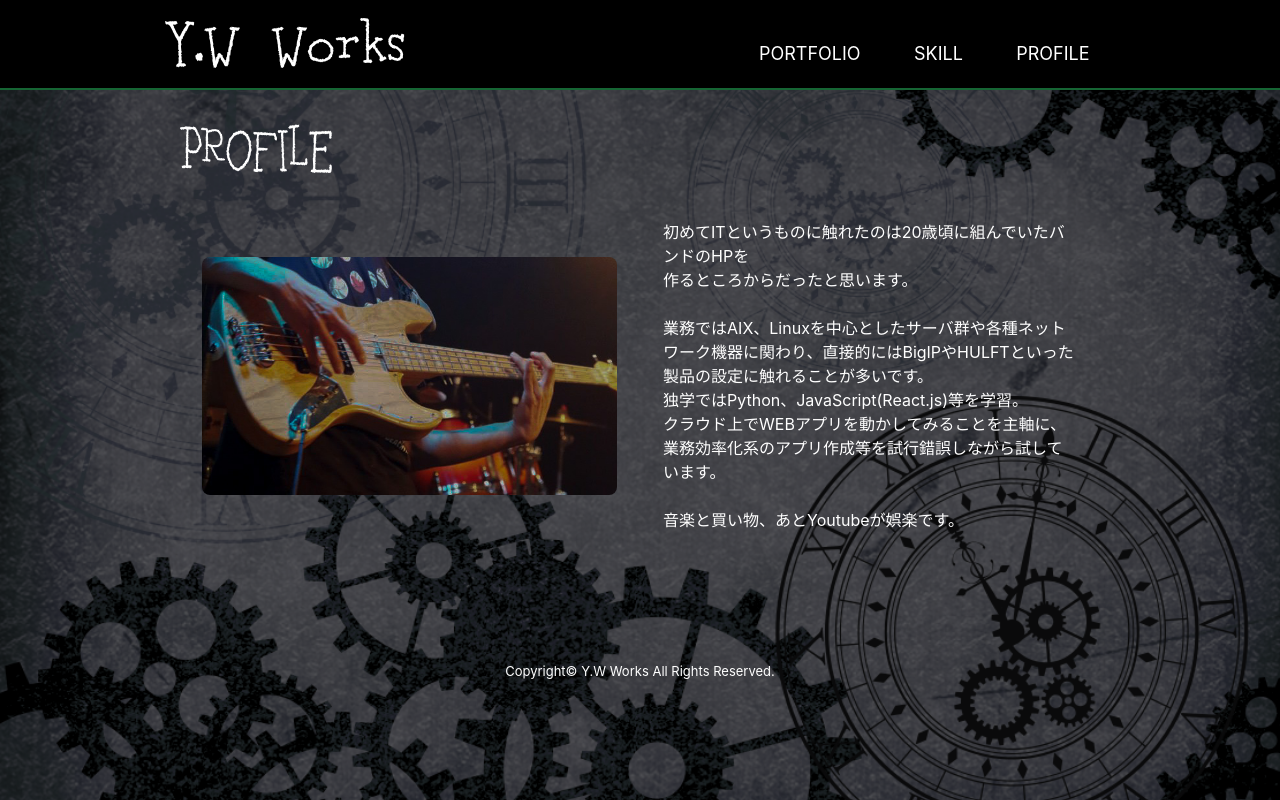
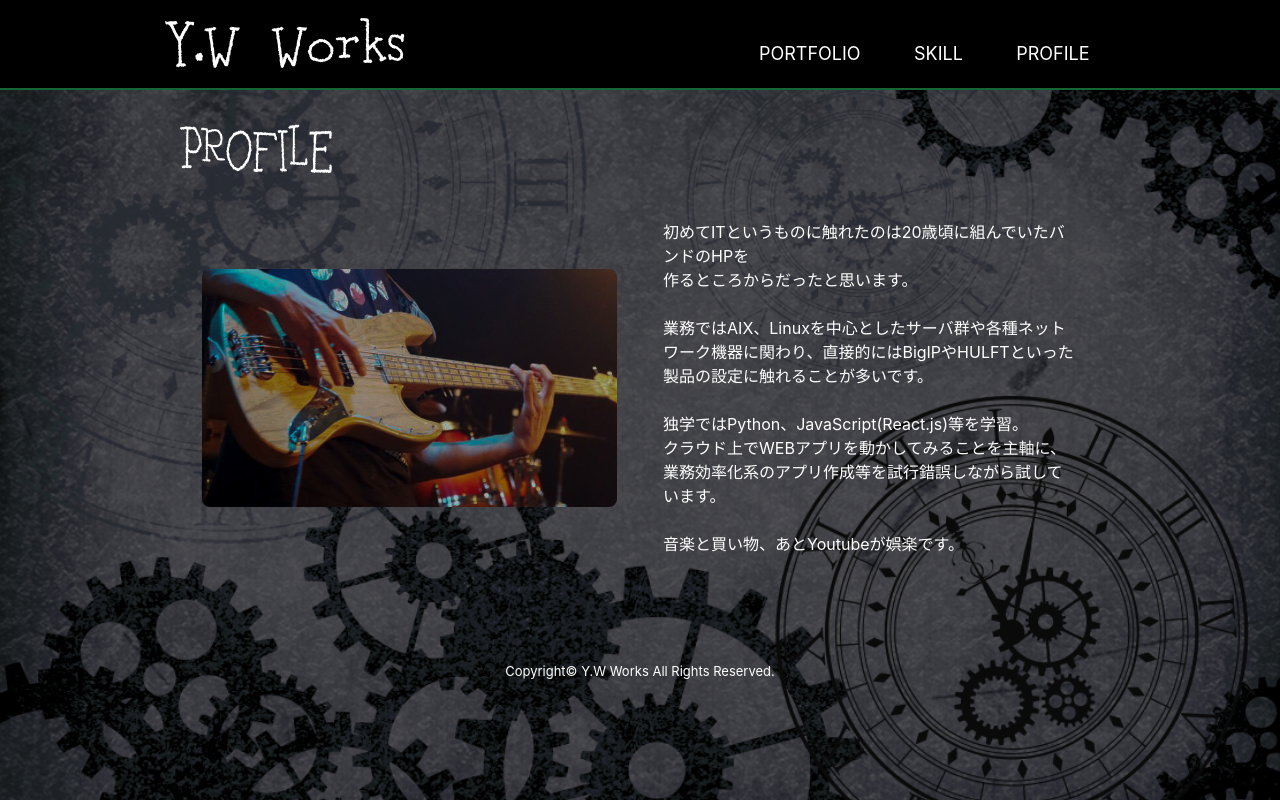
Before and after one commit to Y-Watanabe-Eng/Works, a React (Vite) app: page /Works/Profile in a window 1280 px wide. Built offline with nearby package versions, Linux system fonts and the light colour scheme.

Commit message:
Profile.jsx の更新

```diff
--- a/src/components/Profile.jsx
+++ b/src/components/Profile.jsx
@@ -18,8 +18,8 @@ export const Profile = () => {
             <div>
                 <p className='text-base'>初めてITというものに触れたのは20歳頃に組んでいたバンドのHPを<br/>
                 作るところからだったと思います。</p><br/>
-                <p className='text-base'> 業務ではAIX、Linuxを中心としたサーバ群や各種ネットワーク機器に関わり、直接的にはBigIPやHULFTといった製品の設定に触れることが多いです。<br/>
-                独学ではPython、JavaScript(React.js)等を学習。<br/>
+                <p className='text-base'> 業務ではAIX、Linuxを中心としたサーバ群や各種ネットワーク機器に関わり、直接的にはBigIPやHULFTといった製品の設定に触れることが多いです。</p><br/>
+                <p>独学ではPython、JavaScript(React.js)等を学習。<br/>
                 クラウド上でWEBアプリを動かしてみることを主軸に、業務効率化系のアプリ作成等を試行錯誤しながら試しています。</p><br/>
                 <p className='text-base'>音楽と買い物、あとYoutubeが娯楽です。</p>
             </div>
```
